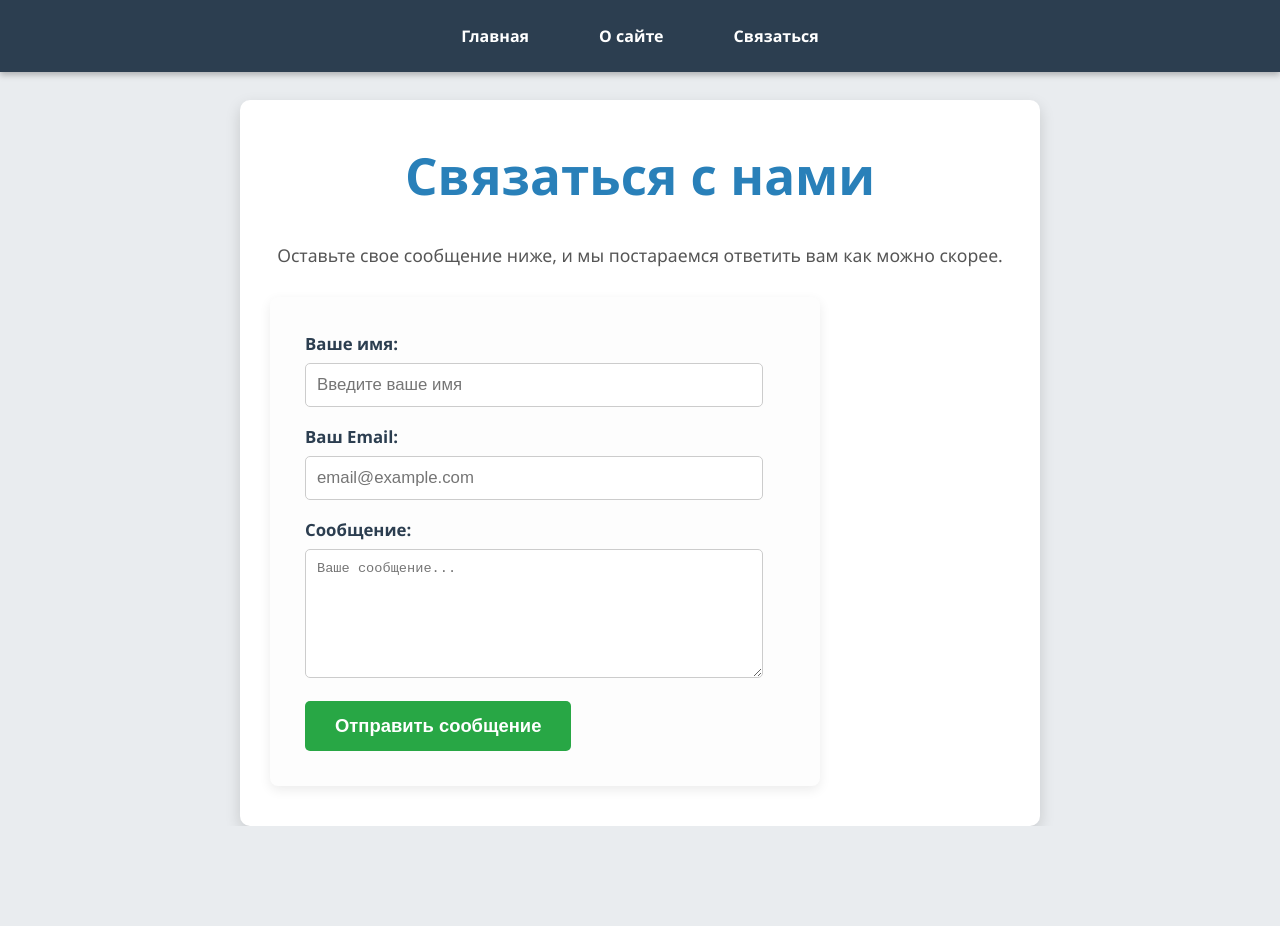
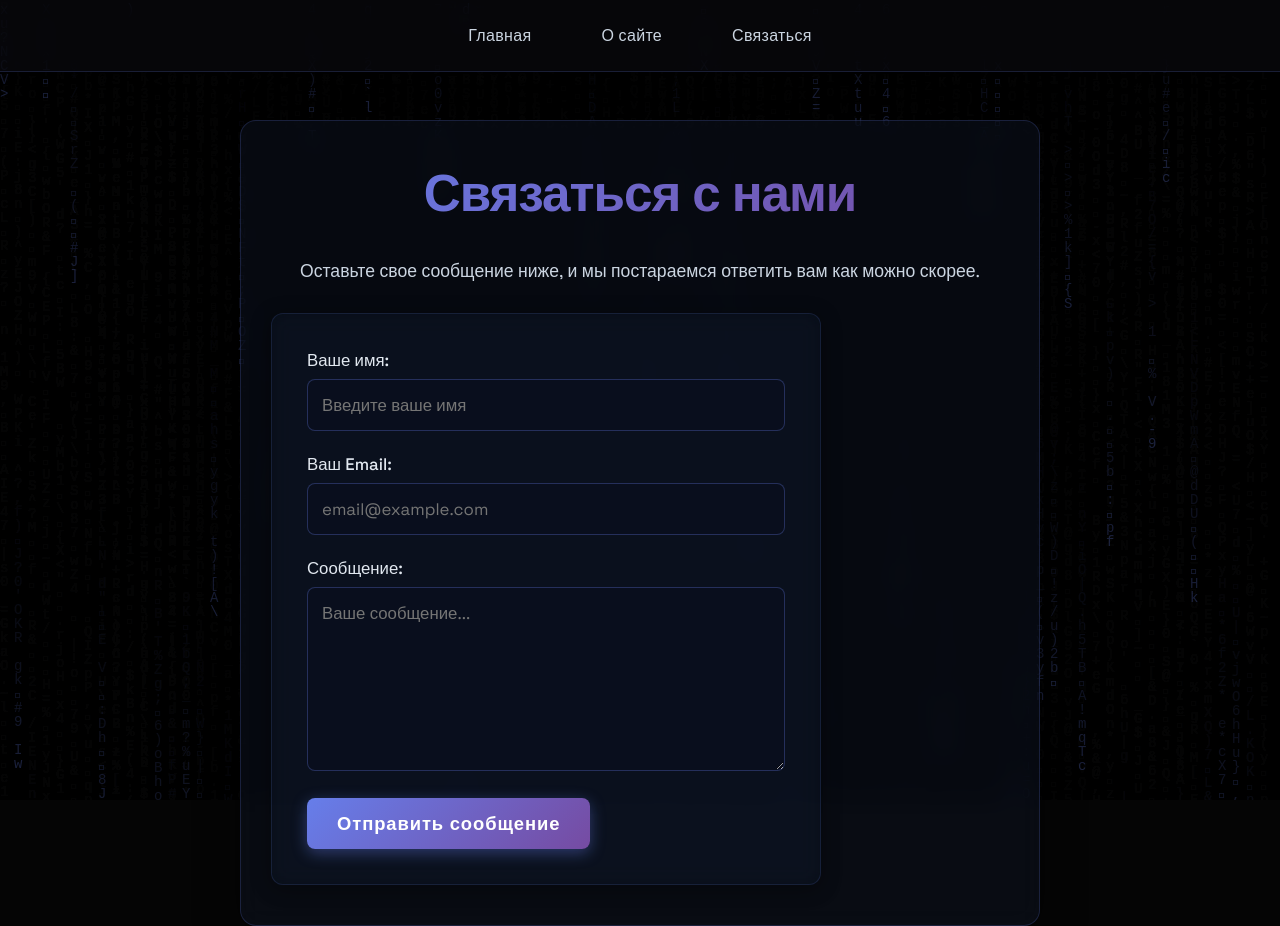
Before and after one commit to ArtemRivnyi/my-devops-node-app, a website: page public/contact.html in a window 1280 px wide. Before the commit the page ends 826 px from the top, so only its background shows below. Drawn offline with Linux system fonts and the light colour scheme.

Commit message:
feat: complete UI overhaul to Vibecoding aesthetic with matrix background

```diff
--- a/public/contact.html
+++ b/public/contact.html
@@ -28,5 +28,42 @@
       <button type="submit">Отправить сообщение</button>
     </form>
   </main>
+  <canvas id="matrix-canvas" style="position: fixed; top: 0; left: 0; width: 100vw; height: 100vh; z-index: -1; pointer-events: none; background-color: #050505;"></canvas>
+  <script>
+    const canvas = document.getElementById('matrix-canvas');
+    const ctx = canvas.getContext('2d');
+    let width, height;
+    let columns;
+    const charSize = 14;
+    let drops = [];
+    function resize() {
+      width = canvas.width = window.innerWidth;
+      height = canvas.height = window.innerHeight;
+      columns = Math.floor(width / charSize);
+      drops = [];
+      for (let i = 0; i < columns; i++) {
+        drops[i] = Math.random() * -100;
+      }
+    }
+    function draw() {
+      ctx.fillStyle = 'rgba(5, 5, 5, 0.1)';
+      ctx.fillRect(0, 0, width, height);
+      ctx.fillStyle = 'rgba(102, 126, 234, 0.25)';
+      ctx.font = charSize + 'px monospace';
+      for (let i = 0; i < drops.length; i++) {
+        const text = String.fromCharCode(Math.random() * 128);
+        const x = i * charSize;
+        const y = drops[i] * charSize;
+        ctx.fillText(text, x, y);
+        if (y > height && Math.random() > 0.975) {
+          drops[i] = 0;
+        }
+        drops[i]++;
+      }
+    }
+    window.addEventListener('resize', resize);
+    resize();
+    setInterval(draw, 33);
+  </script>
 </body>
 </html>
--- a/public/style.css
+++ b/public/style.css
@@ -1,104 +1,146 @@
-/* public/style.css */
+/* public/style.css - Vibecoding Edition */
+@import url('https://fonts.googleapis.com/css2?family=Space+Grotesk:wght@400;500;600;700&display=swap');
+
+html {
+  background-color: #050505; /* Force dark background */
+  min-height: 100%;
+}
+
 body {
   margin: 0;
   padding: 0;
-  font-family: 'Segoe UI', Tahoma, Geneva, Verdana, sans-serif; /* Более современный шрифт */
-  background-color: #e9ecef; /* Более светлый фон */
+  font-family: 'Space Grotesk', sans-serif;
+  background: transparent;
   display: flex;
   flex-direction: column;
   align-items: center;
   justify-content: flex-start;
   min-height: 100vh;
   text-align: center;
-  padding-top: 70px; /* Увеличим отступ для навигации */
+  padding-top: 90px;
   box-sizing: border-box;
-  color: #333; /* Основной цвет текста */
+  color: #f1f5f9;
 }
 
+/* ── Typography ── */
+h1 {
+  background: linear-gradient(135deg, #667eea 0%, #764ba2 100%);
+  -webkit-background-clip: text;
+  background-clip: text;
+  -webkit-text-fill-color: transparent;
+  font-size: 3.2em;
+  margin-bottom: 0.6em;
+  margin-top: 0;
+  font-weight: 700;
+  letter-spacing: -0.02em;
+}
+
+p {
+  color: #cbd5e1;
+  font-size: 1.1em;
+  line-height: 1.7;
+  margin-bottom: 1.5em;
+}
+
+/* ── Navigation (Glassmorphism) ── */
 nav {
   width: 100%;
-  background-color: #2c3e50; /* Темно-синий */
+  background: rgba(10, 10, 15, 0.6);
+  backdrop-filter: blur(12px);
+  -webkit-backdrop-filter: blur(12px);
+  border-bottom: 1px solid rgba(102, 126, 234, 0.2);
   padding: 15px 0;
   position: fixed;
   top: 0;
   left: 0;
-  box-shadow: 0 3px 6px rgba(0,0,0,0.25); /* Более выраженная тень */
   z-index: 1000;
   display: flex;
   justify-content: center;
+  box-shadow: 0 4px 30px rgba(0, 0, 0, 0.5);
 }
 
 nav a {
-  color: white;
+  color: #cbd5e1;
   text-decoration: none;
-  padding: 10px 25px; /* Увеличен padding */
+  padding: 10px 25px;
   margin: 0 10px;
-  border-radius: 5px;
-  transition: background-color 0.3s ease, transform 0.2s ease; /* Добавлен transform */
-  font-weight: bold;
+  border-radius: 8px;
+  transition: all 0.3s ease;
+  font-weight: 500;
+  letter-spacing: 0.02em;
 }
 
 nav a:hover {
-  background-color: #34495e; /* Чуть светлее при наведении */
-  transform: translateY(-2px); /* Небольшой эффект поднятия */
+  background: rgba(102, 126, 234, 0.15);
+  color: #fff;
+  text-shadow: 0 0 10px rgba(102, 126, 234, 0.8);
+  transform: translateY(-2px);
 }
 
+/* ── Main Container (Glassmorphism) ── */
 main {
-  background-color: white;
-  padding: 40px 30px; /* Увеличен padding */
-  border-radius: 10px; /* Более скругленные углы */
-  box-shadow: 0 6px 15px rgba(0,0,0,0.15); /* Более выраженная тень */
-  margin-top: 30px; /* Дополнительный отступ */
+  background: rgba(15, 23, 42, 0.4);
+  backdrop-filter: blur(12px);
+  -webkit-backdrop-filter: blur(12px);
+  border: 1px solid rgba(102, 126, 234, 0.2);
+  padding: 40px 30px;
+  border-radius: 16px;
+  box-shadow: 0 10px 40px rgba(0,0,0,0.5);
+  margin-top: 30px;
   width: 90%;
   max-width: 800px;
   box-sizing: border-box;
+  position: relative;
+  overflow: hidden;
+  transition: border-color 0.3s ease, box-shadow 0.3s ease;
 }
 
-h1 {
-  color: #2980b9; /* Голубой заголовок */
-  font-size: 3.2em; /* Чуть больше шрифт */
-  margin-bottom: 0.6em;
-  margin-top: 0; /* Убираем лишний margin-top, так как он есть у main */
+main:hover {
+  border-color: rgba(102, 126, 234, 0.4);
+  box-shadow: 0 0 20px rgba(102, 126, 234, 0.15);
 }
 
-p {
-  color: #555; /* Более мягкий цвет текста */
-  font-size: 1.1em;
-  line-height: 1.7; /* Увеличен межстрочный интервал */
-  margin-bottom: 1.5em;
-}
-
-/* Стили для списков на странице "О сайте" */
+/* ── Lists (About Page) ── */
 ul {
-  list-style: none; /* Убираем стандартные маркеры */
+  list-style: none;
   padding: 0;
   margin: 20px 0;
-  text-align: left; /* Выравнивание по левому краю */
+  text-align: left;
 }
 
 ul li {
-  background-color: #f8f9fa; /* Светлый фон для элементов списка */
-  border-left: 4px solid #3498db; /* Синяя полоса слева */
-  margin-bottom: 10px;
-  padding: 12px 15px;
-  border-radius: 5px;
-  box-shadow: 0 2px 4px rgba(0,0,0,0.05);
-  font-size: 1em;
-  color: #444;
+  background: rgba(30, 41, 59, 0.5);
+  border-left: 4px solid #667eea;
+  margin-bottom: 12px;
+  padding: 14px 18px;
+  border-radius: 8px;
+  box-shadow: inset 0 0 10px rgba(0,0,0,0.2);
+  font-size: 1.05em;
+  color: #f1f5f9;
+  transition: transform 0.2s ease, box-shadow 0.2s ease;
+}
+
+ul li:hover {
+  transform: translateX(5px);
+  box-shadow: inset 0 0 15px rgba(102, 126, 234, 0.2);
 }
 
 ul li strong {
-  color: #2c3e50;
+  color: #fff;
+  text-shadow: 0 0 8px rgba(102, 126, 234, 0.5);
 }
 
+/* ── Forms (Contact Page) ── */
 form {
-  background-color: #fdfdfd; /* Чуть светлее фон формы */
+  background: rgba(15, 23, 42, 0.3);
+  backdrop-filter: blur(10px);
   padding: 35px;
-  border-radius: 8px;
-  box-shadow: 0 4px 12px rgba(0,0,0,0.08);
+  border-radius: 12px;
+  border: 1px solid rgba(102, 126, 234, 0.15);
+  box-shadow: 0 4px 20px rgba(0,0,0,0.4);
   margin-top: 25px;
   width: 100%;
-  max-width: 550px; /* Чуть шире форма */
+  max-width: 550px;
   text-align: left;
   box-sizing: border-box;
 }
@@ -106,84 +148,90 @@ form {
 form label {
   display: block;
   margin-bottom: 8px;
-  color: #2c3e50;
-  font-weight: bold;
+  color: #e2e8f0;
+  font-weight: 500;
   font-size: 1.05em;
 }
 
 form input[type="text"],
 form input[type="email"],
 form textarea {
-  width: calc(100% - 22px); /* С учетом border */
-  padding: 11px;
-  margin-bottom: 18px;
-  border: 1px solid #ccc; /* Мягче граница */
-  border-radius: 5px;
+  width: 100%;
+  padding: 14px;
+  margin-bottom: 22px;
+  background: rgba(10, 15, 30, 0.6);
+  border: 1px solid rgba(102, 126, 234, 0.3);
+  color: #fff;
+  border-radius: 8px;
+  font-family: 'Space Grotesk', sans-serif;
   font-size: 1.05em;
   box-sizing: border-box;
-  transition: border-color 0.3s ease, box-shadow 0.3s ease;
+  transition: all 0.3s ease;
 }
 
 form input[type="text"]:focus,
 form input[type="email"]:focus,
 form textarea:focus {
-  border-color: #3498db; /* Синяя граница при фокусе */
-  box-shadow: 0 0 0 3px rgba(52, 152, 219, 0.2); /* Легкая тень при фокусе */
-  outline: none; /* Убираем дефолтный outline */
+  border-color: #667eea;
+  box-shadow: 0 0 15px rgba(102, 126, 234, 0.3);
+  outline: none;
 }
 
 form textarea {
   resize: vertical;
-  min-height: 100px; /* Минимальная высота текстового поля */
+  min-height: 120px;
 }
 
 form button {
-  background-color: #28a745; /* Зеленая кнопка */
+  background: linear-gradient(135deg, #667eea 0%, #764ba2 100%);
   color: white;
-  padding: 14px 30px; /* Больше padding */
+  padding: 14px 30px;
   border: none;
-  border-radius: 5px;
+  border-radius: 8px;
   cursor: pointer;
   font-size: 1.15em;
-  font-weight: bold;
-  transition: background-color 0.3s ease, transform 0.2s ease;
-  width: auto; /* Автоматическая ширина кнопки */
-  display: inline-block; /* Для centring if needed */
+  font-weight: 600;
+  font-family: 'Space Grotesk', sans-serif;
+  letter-spacing: 0.05em;
+  transition: all 0.3s ease;
+  width: auto;
+  display: inline-block;
+  box-shadow: 0 4px 15px rgba(102, 126, 234, 0.4);
 }
 
 form button:hover {
-  background-color: #218838; /* Темнее зеленая при наведении */
-  transform: translateY(-1px);
+  transform: translateY(-2px);
+  box-shadow: 0 8px 25px rgba(102, 126, 234, 0.6);
 }
 
-/* Адаптивные стили для маленьких экранов */
+/* ── Custom Scrollbar ── */
+::-webkit-scrollbar {
+  width: 8px;
+}
+::-webkit-scrollbar-track {
+  background: rgba(5, 5, 5, 0.8);
+}
+::-webkit-scrollbar-thumb {
+  background: rgba(102, 126, 234, 0.3);
+  border-radius: 4px;
+}
+::-webkit-scrollbar-thumb:hover {
+  background: rgba(102, 126, 234, 0.6);
+}
+
+/* ── Media Queries ── */
 @media (max-width: 768px) {
   nav a {
-    padding: 8px 15px;
-    margin: 0 5px;
+    padding: 8px 12px;
+    margin: 0 2px;
     font-size: 0.9em;
   }
-
-  h1 {
-    font-size: 2.5em;
-  }
-
-  p {
-    font-size: 1em;
-  }
-
+  h1 { font-size: 2.2em; }
   main {
     padding: 30px 15px;
     margin-top: 20px;
     width: 95%;
   }
-
-  form {
-    padding: 25px 20px;
-  }
-
-  form button {
-    width: 100%;
-    padding: 12px;
-  }
+  form { padding: 25px 20px; }
+  form button { width: 100%; }
 }
```
Also changed, not shown: public/about.html (+37 -0 lines), public/index.html (+37 -0 lines).
